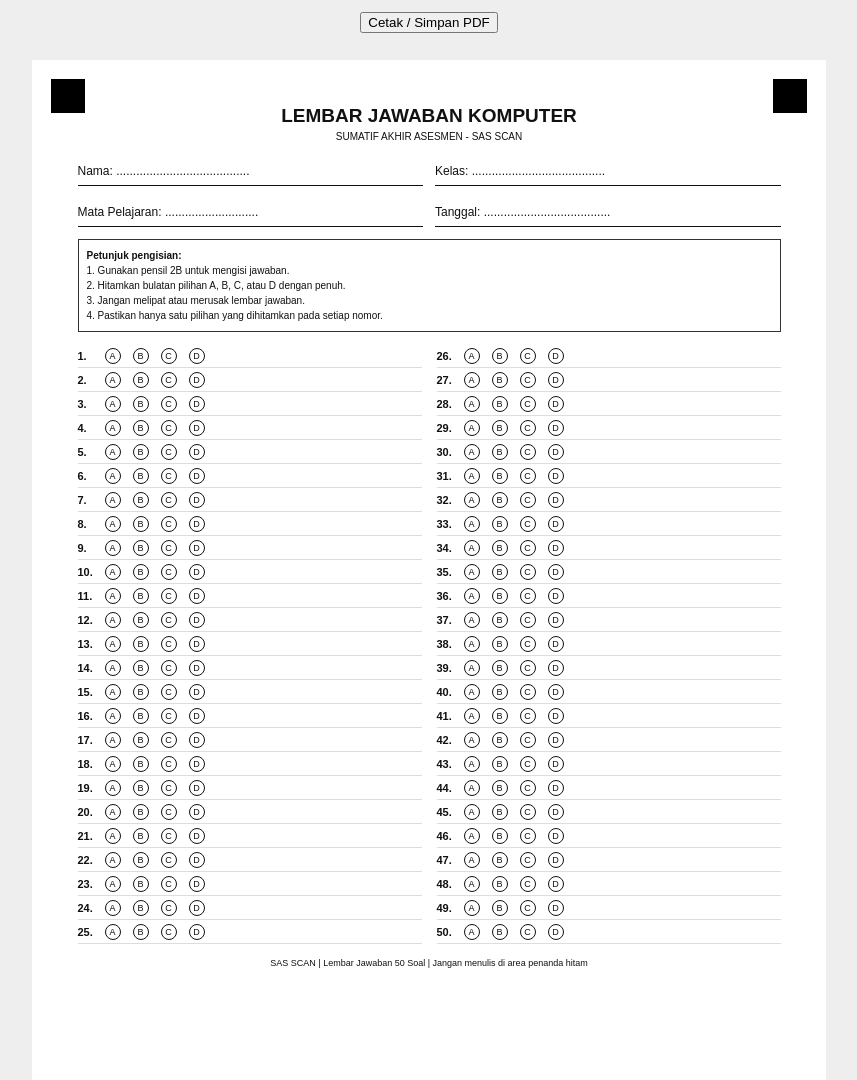
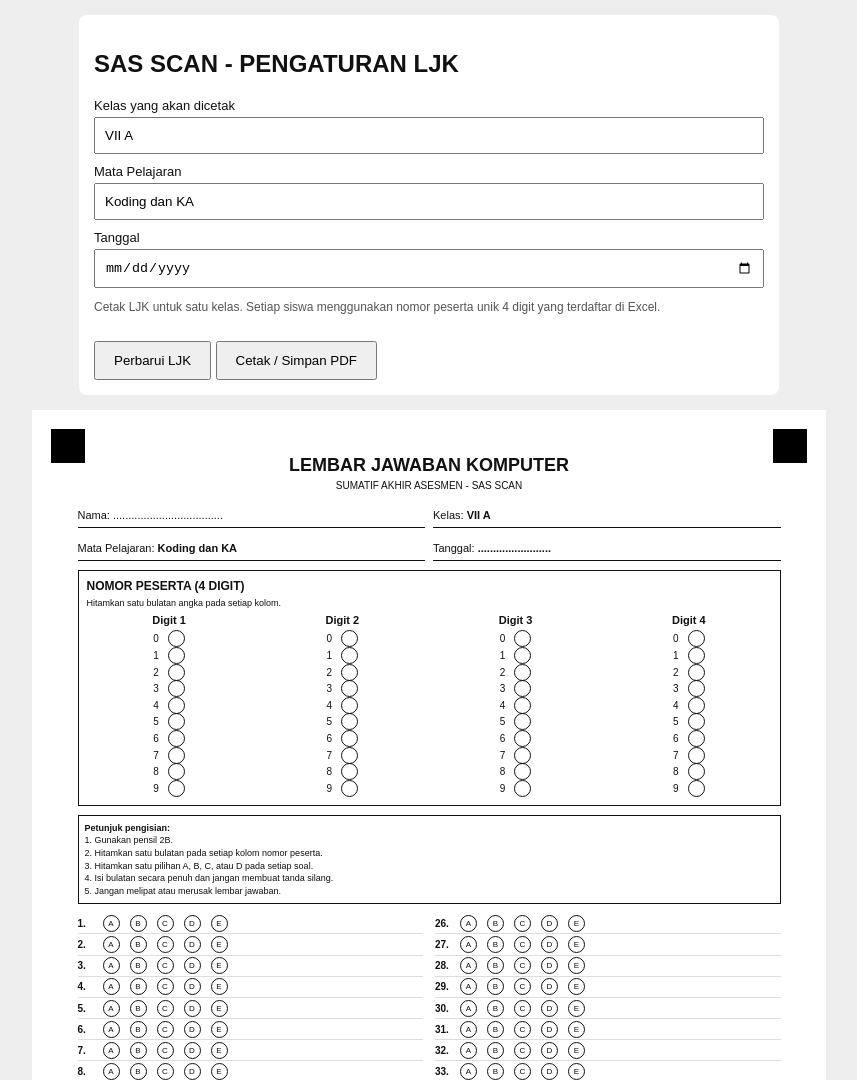
Before and after one commit to zukhayrahira-crypto/sas_scan, a plain HTML site: page ljk.html in a window 1280 px wide. Shown: the top 1080 px of the page, without its empty margins (211-1068 px from the left). Drawn offline with Linux system fonts and the light colour scheme.

Commit message:
Update HTML structure and styling for LJK SAS Scan

```diff
--- a/ljk.html
+++ b/ljk.html
@@ -4,38 +4,75 @@
 <head>
 <meta charset="UTF-8">
 <meta name="viewport" content="width=device-width,initial-scale=1">
-<title>LJK SAS Scan - 50 Soal</title>
+<title>SAS Scan - LJK 50 Soal</title>
+
 <style>
 *{box-sizing:border-box}
-body{font-family:Arial,sans-serif;color:#111;margin:0;background:#eee}
-.paper{background:white;width:210mm;min-height:297mm;margin:15px auto;padding:12mm}
-h1{text-align:center;font-size:19px;margin:0 0 4px}
-.subtitle{text-align:center;font-size:10px;margin-bottom:15px}
-.identity{display:grid;grid-template-columns:1fr 1fr;gap:12px;font-size:12px}
-.field{border-bottom:1px solid #111;padding:7px 0}
-.instructions{font-size:10px;line-height:1.5;border:1px solid #333;padding:8px;margin:12px 0}
-.columns{display:grid;grid-template-columns:1fr 1fr;gap:15px}
-.question{display:flex;align-items:center;height:24px;border-bottom:1px solid #ddd;font-size:11px}
-.number{width:27px;font-weight:bold}
-.options{display:flex;gap:12px}
-.bubble{width:16px;height:16px;border:1.3px solid #111;border-radius:50%;display:inline-flex;align-items:center;justify-content:center;font-size:9px}
-.marker{width:9mm;height:9mm;background:#000;position:absolute}
-.tl{top:5mm;left:5mm}.tr{top:5mm;right:5mm}
-.bl{bottom:5mm;left:5mm}.br{bottom:5mm;right:5mm}
-.paper{position:relative}
+body{font-family:Arial,sans-serif;background:#eee;color:#111;margin:0}
+.controls{max-width:700px;margin:15px auto;background:white;padding:15px;border-radius:8px}
+.controls label{display:block;font-size:13px;margin-top:10px}
+.controls input{width:100%;padding:9px;margin-top:4px}
+button{padding:10px 18px;margin-top:15px;cursor:pointer}
+.paper{position:relative;background:white;width:210mm;height:297mm;margin:15px auto;padding:12mm;overflow:hidden}
+h1{text-align:center;font-size:18px;margin:0}
+.subtitle{text-align:center;font-size:10px;margin:4px 0 12px}
+.marker{position:absolute;width:9mm;height:9mm;background:#000}
+.tl{top:5mm;left:5mm}
+.tr{top:5mm;right:5mm}
+.bl{bottom:5mm;left:5mm}
+.br{bottom:5mm;right:5mm}
+
+.identity{display:grid;grid-template-columns:1fr 1fr;gap:8px;font-size:11px}
+.field{border-bottom:1px solid;padding:6px 0}
+.id-section{border:1px solid #111;padding:8px;margin-top:9px}
+.id-title{font-weight:bold;font-size:12px;margin-bottom:5px}
+.id-grid{display:grid;grid-template-columns:repeat(4,1fr);gap:8px}
+.digit-column{text-align:center}
+.digit-heading{font-weight:bold;font-size:11px;margin-bottom:4px}
+.digit-row{height:4.4mm;display:flex;align-items:center;justify-content:center;gap:9px;font-size:10px}
+.bubble{width:4.5mm;height:4.5mm;border:1px solid #111;border-radius:50%;display:inline-flex;align-items:center;justify-content:center;font-size:8px;flex-shrink:0}
+
+.instructions{font-size:9px;line-height:1.4;border:1px solid;padding:6px;margin:9px 0}
+.columns{display:grid;grid-template-columns:1fr 1fr;gap:12px}
+.question{display:flex;align-items:center;height:5.6mm;border-bottom:1px solid #ddd;font-size:10px}
+.number{width:25px;font-weight:bold}
+.options{display:flex;gap:10px}
+.answer{width:4.5mm;height:4.5mm;border:1px solid #111;border-radius:50%;display:inline-flex;align-items:center;justify-content:center;font-size:8px}
+.footer{text-align:center;font-size:8px;margin-top:8px}
+
 @media print{
  body{background:white}
- .paper{margin:0;width:210mm;min-height:297mm;padding:12mm;page-break-after:always}
- .no-print{display:none}
+ .controls{display:none}
+ .paper{margin:0;width:210mm;height:297mm;page-break-after:always}
 }
 @page{size:A4;margin:0}
 </style>
 </head>
+
 <body>
-<div class="no-print" style="text-align:center;padding:12px">
+
+<div class="controls">
+<h2>SAS SCAN - PENGATURAN LJK</h2>
+
+<label>Kelas yang akan dicetak</label>
+<input id="classInput" value="VII A">
+
+<label>Mata Pelajaran</label>
+<input id="subjectInput" value="Koding dan KA">
+
+<label>Tanggal</label>
+<input id="dateInput" type="date">
+
+<p style="font-size:12px;color:#555">
+Cetak LJK untuk satu kelas. Setiap siswa menggunakan nomor peserta unik 4 digit yang terdaftar di Excel.
+</p>
+
+<button onclick="updatePrint()">Perbarui LJK</button>
 <button onclick="window.print()">Cetak / Simpan PDF</button>
 </div>
+
 <div class="paper">
+
 <div class="marker tl"></div>
 <div class="marker tr"></div>
 <div class="marker bl"></div>
@@ -45,45 +82,93 @@ h1{text-align:center;font-size:19px;margin:0 0 4px}
 <div class="subtitle">SUMATIF AKHIR ASESMEN - SAS SCAN</div>
 
 <div class="identity">
-<div class="field">Nama: ........................................</div>
-<div class="field">Kelas: ........................................</div>
-<div class="field">Mata Pelajaran: ............................</div>
-<div class="field">Tanggal: ......................................</div>
+<div class="field">Nama: ....................................</div>
+<div class="field">Kelas: <b id="printClass">VII A</b></div>
+<div class="field">Mata Pelajaran: <b id="printSubject">Koding dan KA</b></div>
+<div class="field">Tanggal: <b id="printDate">........................</b></div>
+</div>
+
+<div class="id-section">
+<div class="id-title">
+NOMOR PESERTA (4 DIGIT)
+</div>
+<div style="font-size:9px;margin-bottom:6px">
+Hitamkan satu bulatan angka pada setiap kolom.
+</div>
+<div class="id-grid" id="digitGrid"></div>
 </div>
 
 <div class="instructions">
 <b>Petunjuk pengisian:</b><br>
-1. Gunakan pensil 2B untuk mengisi jawaban.<br>
-2. Hitamkan bulatan pilihan A, B, C, atau D dengan penuh.<br>
-3. Jangan melipat atau merusak lembar jawaban.<br>
-4. Pastikan hanya satu pilihan yang dihitamkan pada setiap nomor.
+1. Gunakan pensil 2B.<br>
+2. Hitamkan satu bulatan pada setiap kolom nomor peserta.<br>
+3. Hitamkan satu pilihan A, B, C, atau D pada setiap soal.<br>
+4. Isi bulatan secara penuh dan jangan membuat tanda silang.<br>
+5. Jangan melipat atau merusak lembar jawaban.
 </div>
 
 <div class="columns" id="questions"></div>
 
-<div style="text-align:center;font-size:9px;margin-top:14px">
-SAS SCAN | Lembar Jawaban 50 Soal | Jangan menulis di area penanda hitam
+<div class="footer">
+SAS SCAN | 50 SOAL | JANGAN MENULIS PADA AREA PENANDA HITAM
 </div>
+
 </div>
 
 <script>
+const grid=document.getElementById("digitGrid");
+
+for(let col=0;col<4;col++){
+ const section=document.createElement("div");
+ section.className="digit-column";
+ section.innerHTML=`<div class="digit-heading">Digit ${col+1}</div>`;
+
+ for(let digit=0;digit<=9;digit++){
+  const row=document.createElement("div");
+  row.className="digit-row";
+  row.innerHTML=`
+   <span>${digit}</span>
+   <span class="bubble" data-column="${col}" data-digit="${digit}"></span>
+  `;
+  section.appendChild(row);
+ }
+ grid.appendChild(section);
+}
+
 const container=document.getElementById("questions");
+
 for(let col=0;col<2;col++){
  const section=document.createElement("div");
+
  for(let i=col*25+1;i<=col*25+25;i++){
   const row=document.createElement("div");
   row.className="question";
   row.innerHTML=`
    <span class="number">${i}.</span>
    <div class="options">
-    ${["A","B","C","D"].map(x=>
-     `<span class="bubble">${x}</span>`
+    ${["A","B","C","D","E"].map(x=>
+     `<span class="answer">${x}</span>`
     ).join("")}
    </div>`;
   section.appendChild(row);
  }
  container.appendChild(section);
 }
+
+function updatePrint(){
+ document.getElementById("printClass").textContent=
+ document.getElementById("classInput").value;
+
+ document.getElementById("printSubject").textContent=
+ document.getElementById("subjectInput").value;
+
+ const date=document.getElementById("dateInput").value;
+ document.getElementById("printDate").textContent=
+ date || "........................";
+}
+
+updatePrint();
 </script>
+
 </body>
 </html>
```
